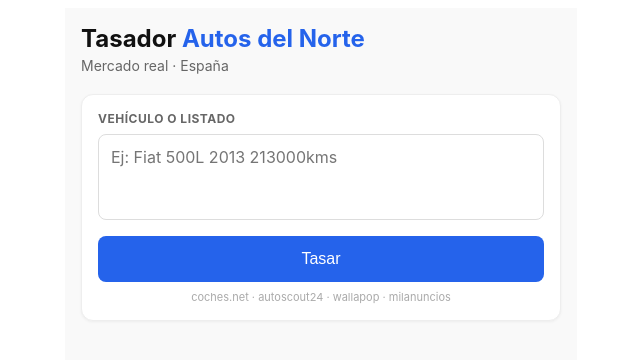
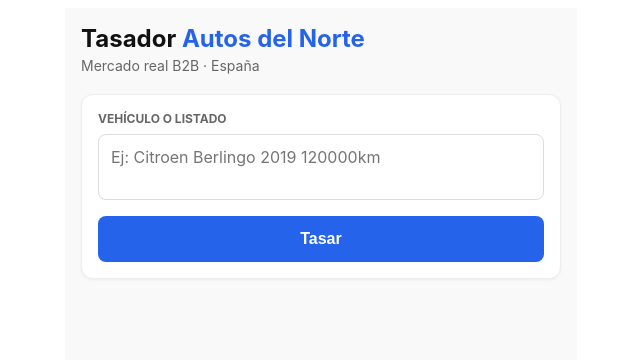
Before and after one commit to Zabalain/tasador, a Next.js app: page / in a window 1280 px wide. Shown: the top 360 px of the page, without its empty margins (319-959 px from the left). Built offline with nearby package versions, Linux system fonts and the light colour scheme.

Commit message:
Update page.js

```diff
--- a/app/page.js
+++ b/app/page.js
@@ -7,19 +7,15 @@
   const [loading, setLoading] = useState(false);
   const [error, setError] = useState('');
 
-  const handleTasar = async (e) => {
-    e.preventDefault();
-    if (!query) return;
-    setLoading(false);
+  const ejecutarTasacion = async (consultaAEnviar) => {
     setLoading(true);
     setError('');
-    setData(null);
 
     try {
       const res = await fetch('/api/tasar', {
         method: 'POST',
         headers: { 'Content-Type': 'application/json' },
-        body: JSON.stringify({ query })
+        body: JSON.stringify({ query: consultaAEnviar })
       });
       const result = await res.json();
       if (result.error) {
@@ -28,10 +24,24 @@
         setData(result);
       }
     } catch (err) {
-      setError('Error al conectar con el servidor de análisis.');
+      setError('Error al conectar con el servidor.');
     } finally {
       setLoading(false);
     }
+  };
+
+  const handleTasar = (e) => {
+    e.preventDefault();
+    if (!query) return;
+    setData(null);
+    ejecutarTasacion(query);
+  };
+
+  const handleSeleccionarOpcion = (opcion) => {
+    const nuevaConsulta = `${query} (${opcion})`;
+    setQuery(nuevaConsulta); // Actualiza el cuadro de texto
+    setData(null);
+    ejecutarTasacion(nuevaConsulta); // Recalcula inmediatamente con el dato extra
   };
 
   return (
@@ -42,38 +52,56 @@
         <h1 style={{ fontSize: '24px', fontWeight: 'bold', margin: '0 0 4px 0', color: '#111' }}>
           Tasador <span style={{ color: '#2563eb' }}>Autos del Norte</span>
         </h1>
-        <p style={{ fontSize: '14px', color: '#666', margin: 0 }}>Mercado real · España</p>
+        <p style={{ fontSize: '14px', color: '#666', margin: 0 }}>Mercado real B2B · España</p>
       </div>
 
       {/* Formulario */}
       <div style={{ backgroundColor: '#fff', padding: '16px', borderRadius: '12px', boxShadow: '0 1px 3px rgba(0,0,0,0.05)', border: '1px solid #eee', marginBottom: '16px' }}>
-        <label style={{ display: 'block', fontSize: '12px', fontWeight: 'bold', color: '#666', textTransform: 'uppercase', marginBottom: '8px', letterSpacing: '0.5px' }}>Vehículo o Listado</label>
+        <label style={{ display: 'block', fontSize: '12px', fontWeight: 'bold', color: '#666', textTransform: 'uppercase', marginBottom: '8px' }}>Vehículo o Listado</label>
         <form onSubmit={handleTasar}>
           <textarea
             value={query}
             onChange={(e) => setQuery(e.target.value)}
-            placeholder="Ej: Fiat 500L 2013 213000kms"
-            rows={3}
+            placeholder="Ej: Citroen Berlingo 2019 120000km"
+            rows={2}
             style={{ width: '100%', padding: '12px', borderRadius: '8px', border: '1px solid #ddd', fontSize: '16px', boxSizing: 'border-box', fontFamily: 'inherit', resize: 'none', marginBottom: '12px' }}
           />
           <button
             type="submit"
             disabled={loading}
-            style={{ width: '100%', padding: '14px', backgroundColor: loading ? '#e2e8f0' : '#2563eb', color: loading ? '#94a3b8' : '#fff', border: 'none', borderRadius: '8px', fontSize: '16px', fontWeight: '6px', cursor: 'pointer', transition: 'background-color 0.2s' }}
+            style={{ width: '100%', padding: '14px', backgroundColor: loading ? '#e2e8f0' : '#2563eb', color: loading ? '#94a3b8' : '#fff', border: 'none', borderRadius: '8px', fontSize: '16px', fontWeight: 'bold', cursor: 'pointer' }}
           >
-            {loading ? '🔄 Buscando en portales...' : 'Tasar'}
+            {loading ? '🔄 Analizando mercado...' : 'Tasar'}
           </button>
         </form>
-        <p style={{ fontSize: '11px', color: '#aaa', textAlign: 'center', margin: '8px 0 0 0' }}>coches.net · autoscout24 · wallapop · milanuncios</p>
       </div>
 
       {error && <div style={{ color: '#ef4444', backgroundColor: '#fef2f2', padding: '12px', borderRadius: '8px', fontSize: '14px', marginBottom: '16px', border: '1px solid #fee2e2' }}>{error}</div>}
 
-      {/* Bloque de Resultados Estilo Captura Móvil */}
-      {data && (
+      {/* FLUJO DE PREGUNTA INTERACTIVA */}
+      {data && data.necesitaAclaracion && (
+        <div style={{ backgroundColor: '#fff', padding: '16px', borderRadius: '12px', border: '1px solid #eab308', boxShadow: '0 4px 6px -1px rgba(0,0,0,0.05)' }}>
+          <p style={{ fontSize: '15px', fontWeight: '600', color: '#854d0e', margin: '0 0 12px 0', lineHeight: '1.4' }}>⚠️ {data.pregunta}</p>
+          <div style={{ display: 'flex', flexDirection: 'column', gap: '8px' }}>
+            {data.opciones.map((opcion, index) => (
+              <button
+                key={index}
+                onClick={() => handleSeleccionarOpcion(opcion)}
+                style={{ width: '100%', padding: '12px', backgroundColor: '#fef9c3', color: '#713f12', border: '1px solid #fef08a', borderRadius: '8px', fontSize: '13px', textAlign: 'left', cursor: 'pointer', fontWeight: '500', transition: 'background-color 0.2s' }}
+                onMouseEnter={(e) => e.target.style.backgroundColor = '#fef08a'}
+                onMouseLeave={(e) => e.target.style.backgroundColor = '#fef9c3'}
+              >
+                {opcion}
+              </button>
+            ))}
+          </div>
+        </div>
+      )}
+
+      {/* BLOQUE DE RESULTADOS FINAL (Solo si no necesita aclaración) */}
+      {data && !data.necesitaAclaracion && (
         <div>
           <div style={{ display: 'flex', gap: '12px', marginBottom: '12px' }}>
-            {/* Tarjeta de Compra B2B */}
             <div style={{ flex: 1, backgroundColor: '#2563eb', color: '#fff', padding: '16px', borderRadius: '12px', display: 'flex', flexDirection: 'column', justifyContent: 'space-between' }}>
               <span style={{ fontSize: '11px', fontWeight: 'bold', opacity: 0.8, textTransform: 'uppercase' }}>Precio de Compra</span>
               <div style={{ margin: '14px 0' }}>
@@ -82,7 +110,6 @@
               </div>
             </div>
 
-            {/* Tarjeta de Venta VO */}
             <div style={{ flex: 1, backgroundColor: '#fff', color: '#111', padding: '16px', borderRadius: '12px', border: '1px solid #eee', display: 'flex', flexDirection: 'column', justifyContent: 'space-between' }}>
               <span style={{ fontSize: '11px', fontWeight: 'bold', color: '#666', textTransform: 'uppercase' }}>Precio Venta Medio</span>
               <div style={{ margin: '14px 0' }}>
@@ -92,7 +119,6 @@
             </div>
           </div>
 
-          {/* Fila de datos secundarios (Más bajo, Rango, Rotación) */}
           <div style={{ display: 'flex', gap: '8px', marginBottom: '12px' }}>
             <div style={{ flex: 1, backgroundColor: '#fff', padding: '10px', borderRadius: '8px', border: '1px solid #eee' }}>
               <span style={{ fontSize: '10px', color: '#888', display: 'block', textTransform: 'uppercase', marginBottom: '4px' }}>Más Bajo</span>
@@ -105,11 +131,7 @@
             <div style={{ flex: 1, backgroundColor: '#fff', padding: '10px', borderRadius: '8px', border: '1px solid #eee', display: 'flex', flexDirection: 'column', justifyContent: 'space-between' }}>
               <span style={{ fontSize: '10px', color: '#888', display: 'block', textTransform: 'uppercase' }}>Rotación</span>
               <span style={{
-                fontSize: '11px',
-                fontWeight: 'bold',
-                padding: '2px 6px',
-                borderRadius: '4px',
-                alignSelf: 'flex-start',
+                fontSize: '11px', fontWeight: 'bold', padding: '2px 6px', borderRadius: '4px', alignSelf: 'flex-start',
                 backgroundColor: data.rotacion === 'ALTA' ? '#dcfce7' : data.rotacion === 'MEDIA' ? '#fef9c3' : '#fee2e2',
                 color: data.rotacion === 'ALTA' ? '#15803d' : data.rotacion === 'MEDIA' ? '#a16207' : '#b91c1c',
                 marginTop: '4px'
@@ -117,18 +139,16 @@
             </div>
           </div>
 
-          {/* Resumen Mayorista */}
           <div style={{ backgroundColor: '#eff6ff', borderLeft: '4px solid #2563eb', padding: '14px', borderRadius: '0 12px 12px 0', marginBottom: '12px', fontSize: '14px', color: '#1e40af', lineHeight: '1.5' }}>
             {data.resumen}
           </div>
 
-          {/* Enlaces Encontrados */}
           {data.enlaces && data.enlaces.length > 0 && (
             <div style={{ backgroundColor: '#fff', padding: '14px', borderRadius: '12px', border: '1px solid #eee' }}>
               <span style={{ fontSize: '11px', fontWeight: 'bold', color: '#666', textTransform: 'uppercase', display: 'block', marginBottom: '8px' }}>Anuncios Encontrados</span>
               <ul style={{ margin: 0, padding: 0, listStyle: 'none', display: 'flex', flexDirection: 'column', gap: '8px' }}>
                 {data.enlaces.map((link, idx) => {
-                  let label = "Ver anuncio real";
+                  let label = "Ver ofertas";
                   if (link.includes("coches.net")) label = "↗ coches.net";
                   if (link.includes("milanuncios")) label = "↗ milanuncios.com";
                   if (link.includes("wallapop")) label = "↗ wallapop.com";
```
